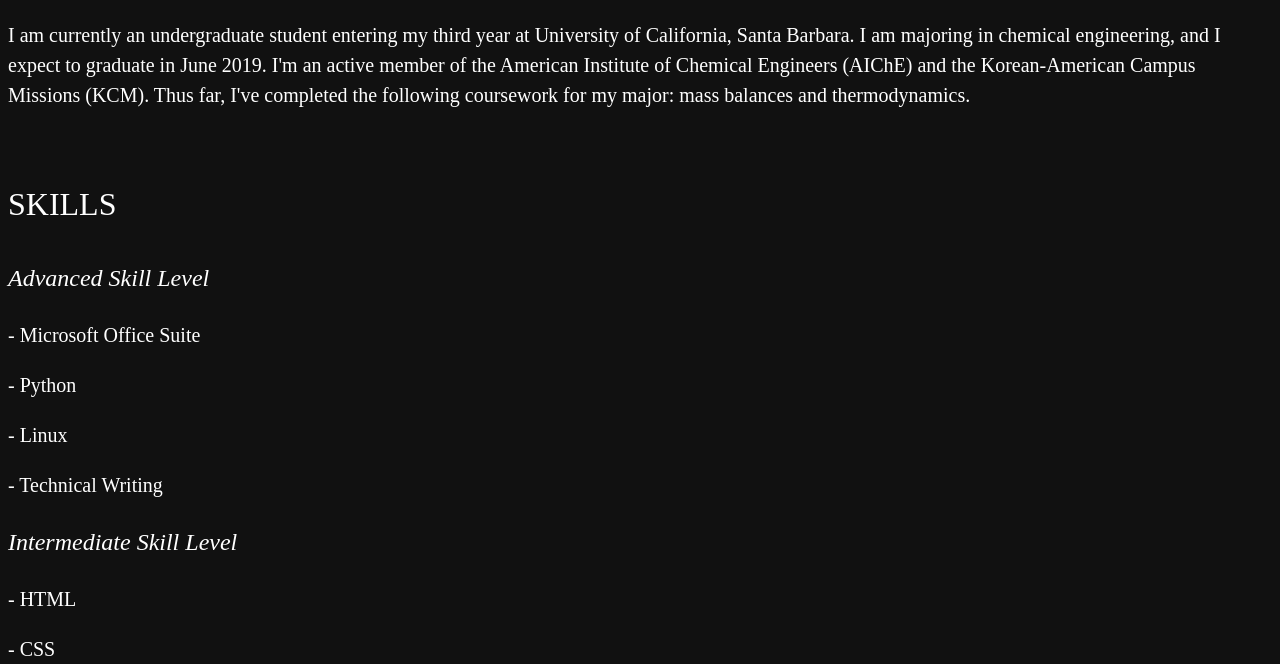
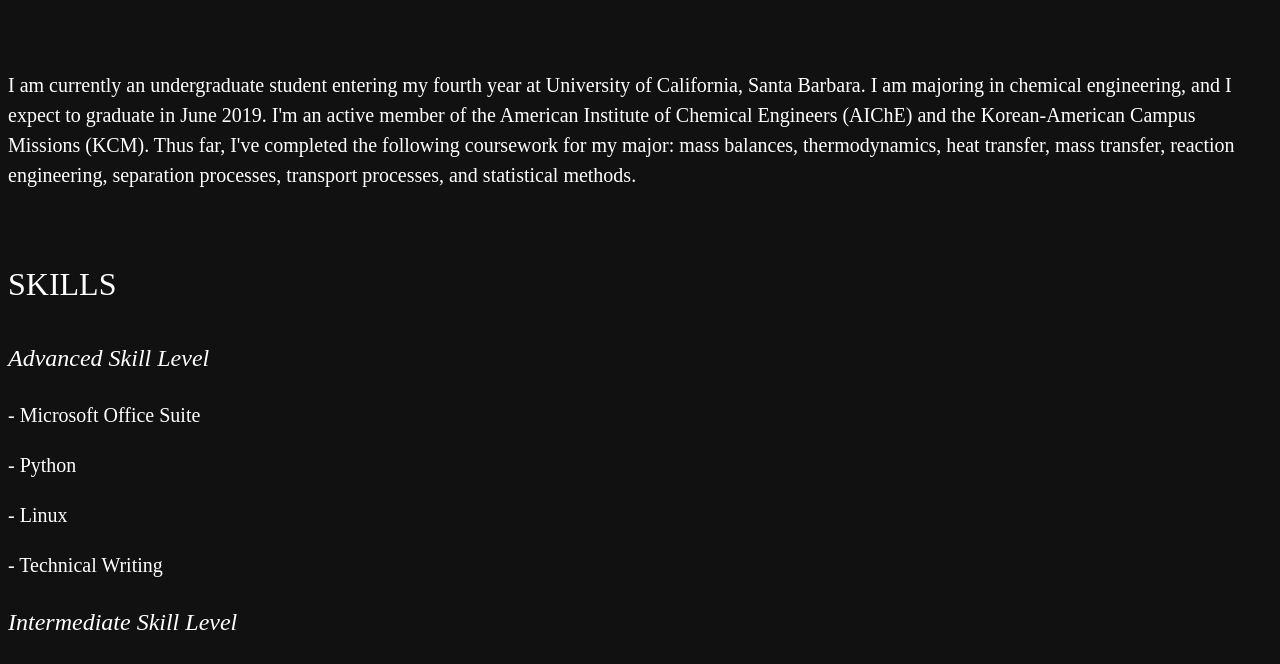
Before and after one commit to 1996leejoshua/1996leejoshua.github.io, a Jekyll site: the page built from resume/index.html, in a window 1280 px wide and 900 px high, scrolled down 6544 px, cut to the strip 236-900 px from the top of the window. Built offline with Jekyll 4.4.1, drawn with Linux system fonts in a browser that asks for light colours; some of the changed text lies outside the part shown.

Commit message:
Update index.html

```diff
--- a/resume/index.html
+++ b/resume/index.html
@@ -112,7 +113,7 @@ title: Resume
 <div class="cd-scrolling-bg">
 	<div class="cd-container">
 		<br><br><br>
-		<p>I am currently an undergraduate student entering my third year at University of California, Santa Barbara. I am majoring in chemical engineering, and I expect to graduate in June 2019. I'm an active member of the American Institute of Chemical Engineers (AIChE) and the Korean-American Campus Missions (KCM). Thus far, I've completed the  following coursework for my major: mass balances and thermodynamics.</p>
+		<p>I am currently an undergraduate student entering my fourth year at University of California, Santa Barbara. I am majoring in chemical engineering, and I expect to graduate in June 2019. I'm an active member of the American Institute of Chemical Engineers (AIChE) and the Korean-American Campus Missions (KCM). Thus far, I've completed the following coursework for my major: mass balances, thermodynamics, heat transfer, mass transfer, reaction engineering, separation processes, transport processes, and statistical methods.</p>
 		<br>
 		<p style="font-size:2em">SKILLS</p>
 		<p style="font-size:1.5em"><em>Advanced Skill Level</em></p>
```
Also changed, not shown: other parts of resume/index.html (+2 -1 lines).
